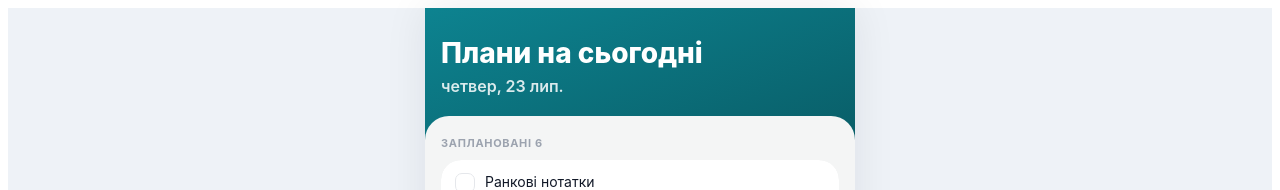
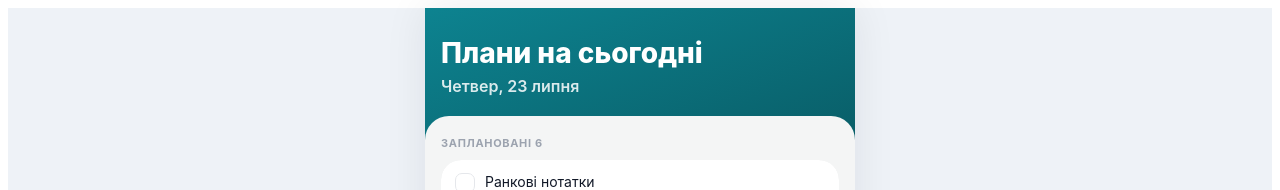
Before and after one commit to OlgaGladyr/AI-planner, a React (Vite) app: page / in a window 1280 px wide. Shown: the top 190 px of the page. Built offline with nearby package versions, Linux system fonts and the light colour scheme.

Commit message:
Add files via upload

```diff
--- a/src/AIPlanner.jsx
+++ b/src/AIPlanner.jsx
@@ -618,7 +618,10 @@ function EmptyState({ children }) {
 
 export default function AIPlanner() {
   const today = useMemo(() => startOfDay(new Date()), []);
-  const todayLabel = useMemo(() => new Date().toLocaleDateString("uk-UA", { weekday: "long", month: "short", day: "numeric" }), []);
+  const todayLabel = useMemo(() => {
+    const s = new Date().toLocaleDateString("uk-UA", { weekday: "long", day: "numeric", month: "long" });
+    return s.charAt(0).toUpperCase() + s.slice(1);
+  }, []);
 
   const [screen, setScreen] = useState("today");
   const [lastTab, setLastTab] = useState("today");
@@ -1027,6 +1030,7 @@ export default function AIPlanner() {
         html, body { overscroll-behavior-y: contain; -webkit-overflow-scrolling: touch; }
         .om-app-shell { min-height: 100vh; min-height: 100dvh; }
         .om-app-inner { min-height: 100vh; min-height: 100dvh; }
+        .om-screen-fill { min-height: 100vh; min-height: 100dvh; display: flex; flex-direction: column; }
         @keyframes om-fade-in { from { opacity:0; transform:translate(-50%,4px);} to { opacity:1; transform:translate(-50%,0);} }
         @keyframes om-sheet-in { from { transform:translate(-50%,100%);} to { transform:translate(-50%,0);} }
         @keyframes om-move-in { 0%{transform:translateY(-18px) scale(.97);opacity:.4;background:#ccfbf1;box-shadow:0 8px 20px rgba(13,148,136,.25)} 55%{transform:translateY(3px) scale(1.01);background:#ccfbf1} 100%{transform:translateY(0) scale(1);opacity:1;background:transparent;box-shadow:none} }
@@ -1040,13 +1044,13 @@ export default function AIPlanner() {
 
           {/* ---------------- TODAY ---------------- */}
           {screen === "today" && (
-            <div style={{ background: COLOR.panel }}>
-              <div style={{ background: `linear-gradient(160deg, ${COLOR.teal} 0%, ${COLOR.tealDark} 100%)`, padding: "28px 16px 44px 16px" }}>
+            <div className="om-screen-fill" style={{ background: COLOR.panel }}>
+              <div style={{ background: `linear-gradient(160deg, ${COLOR.teal} 0%, ${COLOR.tealDark} 100%)`, padding: "28px 16px 44px 16px", flex: "none" }}>
                 <h1 style={{ fontSize: 28, fontWeight: 800, margin: 0, color: "#fff" }}>Плани на сьогодні</h1>
                 <p style={{ fontSize: 16, fontWeight: 600, color: "rgba(255,255,255,.85)", margin: "6px 0 0" }}>{todayLabel}</p>
               </div>
 
-              <div style={{ background: COLOR.panel, borderTopLeftRadius: 24, borderTopRightRadius: 24, marginTop: -24, position: "relative", padding: "20px 16px 20px 16px" }}>
+              <div style={{ background: COLOR.panel, borderTopLeftRadius: 24, borderTopRightRadius: 24, marginTop: -24, position: "relative", padding: "20px 16px 20px 16px", flex: "1 0 auto" }}>
                 {todayTasks.length > 0 ? (
                   <>
                     {todayPlanned.length > 0 && (
@@ -1080,8 +1084,8 @@ export default function AIPlanner() {
 
           {/* ---------------- CALENDAR ---------------- */}
           {screen === "calendar" && (
-            <div style={{ background: COLOR.panel }}>
-              <div style={{ background: `linear-gradient(160deg, ${COLOR.teal} 0%, ${COLOR.tealDark} 100%)`, padding: "28px 16px 20px 16px" }}>
+            <div className="om-screen-fill" style={{ background: COLOR.panel }}>
+              <div style={{ background: `linear-gradient(160deg, ${COLOR.teal} 0%, ${COLOR.tealDark} 100%)`, padding: "28px 16px 20px 16px", flex: "none" }}>
                 <h1 style={{ fontSize: 28, fontWeight: 800, margin: "0 0 16px", color: "#fff" }}>Календар</h1>
                 <div className="om-hide-scrollbar" style={{ display: "flex", gap: 8, overflowX: "auto", paddingBottom: 4 }}>
                   {weekDays.map((d) => {
@@ -1107,7 +1111,7 @@ export default function AIPlanner() {
                 </div>
               </div>
 
-              <div style={{ background: COLOR.panel, borderTopLeftRadius: 24, borderTopRightRadius: 24, marginTop: -16, position: "relative", padding: "20px 16px 20px 16px" }}>
+              <div style={{ background: COLOR.panel, borderTopLeftRadius: 24, borderTopRightRadius: 24, marginTop: -16, position: "relative", padding: "20px 16px 20px 16px", flex: "1 0 auto" }}>
                 {upcomingDay === null && unscheduledTasks.length > 0 && (
                   <div style={{ marginBottom: 24 }}>
                     <SectionLabel>Потребує дати ({unscheduledTasks.length})</SectionLabel>
@@ -1165,12 +1169,12 @@ export default function AIPlanner() {
 
           {/* ---------------- MORE ---------------- */}
           {screen === "more" && (
-            <div style={{ background: COLOR.panel }}>
-              <div style={{ background: "linear-gradient(180deg, #51aa3a 0%, #265f18 100%)", padding: "28px 16px 20px 16px" }}>
+            <div className="om-screen-fill" style={{ background: COLOR.panel }}>
+              <div style={{ background: "linear-gradient(180deg, #51aa3a 0%, #265f18 100%)", padding: "28px 16px 20px 16px", flex: "none" }}>
                 <h1 style={{ fontSize: 28, fontWeight: 800, margin: 0, color: "#fff" }}>Інше</h1>
               </div>
 
-              <div style={{ background: COLOR.panel, borderTopLeftRadius: 24, borderTopRightRadius: 24, marginTop: -16, position: "relative", padding: "20px 16px 24px 16px", textAlign: "center" }}>
+              <div style={{ background: COLOR.panel, borderTopLeftRadius: 24, borderTopRightRadius: 24, marginTop: -16, position: "relative", padding: "20px 16px 24px 16px", textAlign: "center", flex: "1 0 auto" }}>
                 <div style={{ width: 112, height: 112, borderRadius: "50%", margin: "16px auto 14px", background: "#cdf9c2", display: "flex", alignItems: "center", justifyContent: "center" }}>
                   <span style={{ fontSize: 32, fontWeight: 700, color: "#0d2f04" }}>АР</span>
                 </div>
```
